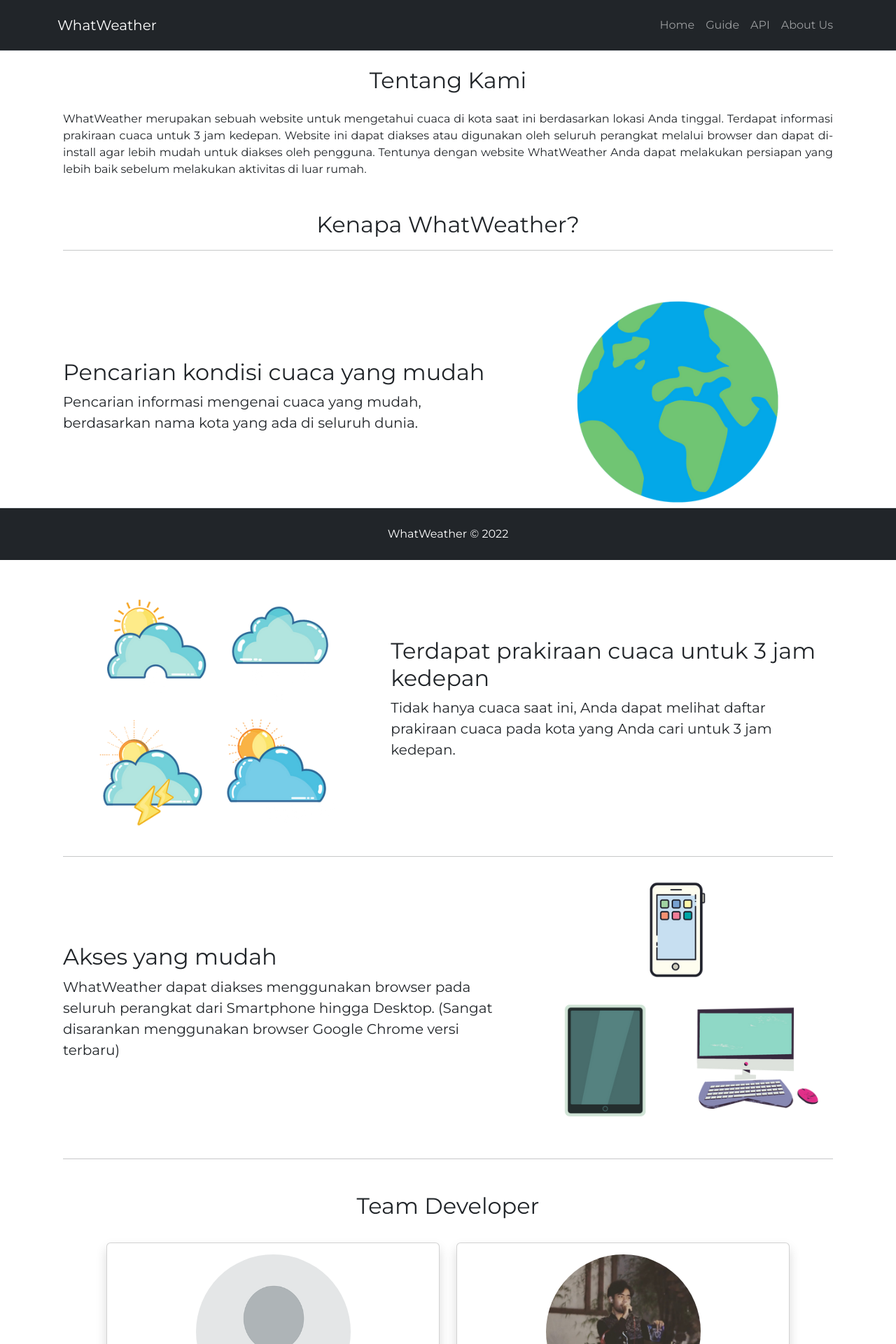
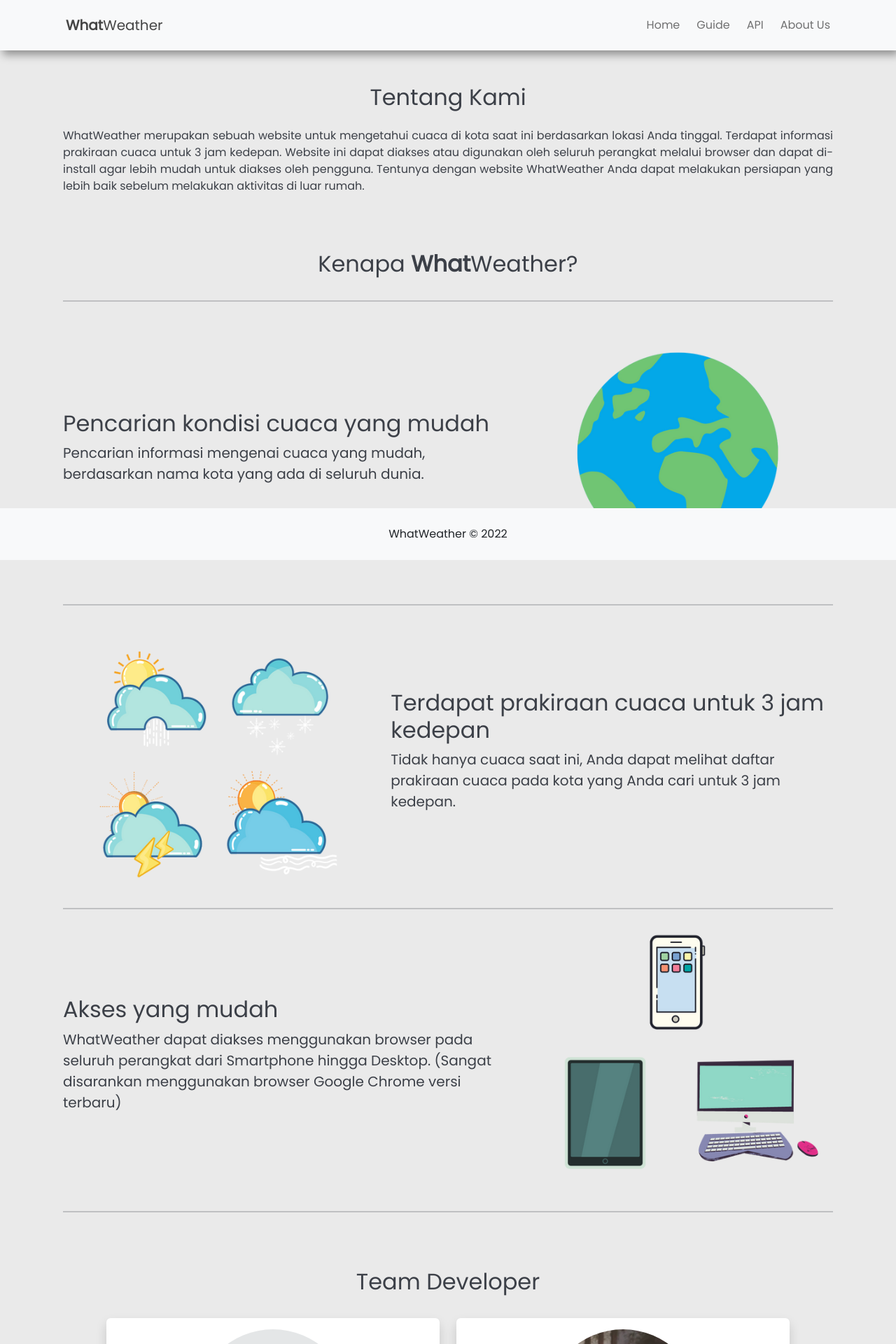
Before and after one commit to Bimoaryobkr/DicodingCapstone-WhatWeather, a React (Create React App) app: page /about-us in a window 1280 px wide. Shown: the top 1920 px of the page at 70% size. Built offline with nearby package versions, Linux system fonts and the light colour scheme.

Commit message:
Change Color

```diff
--- a/public/index.html
+++ b/public/index.html
@@ -8,7 +8,7 @@
     <meta name="description" content="Web site created using create-react-app" />
     <link rel="apple-touch-icon" href="%PUBLIC_URL%/logo192.png" />
     <link rel="manifest" href="%PUBLIC_URL%/manifest.json" />
-    <title>React App</title>
+    <title>What Weather</title>
   </head>
   <body>
     <noscript>You need to enable JavaScript to run this app.</noscript>
--- a/src/components/Footer.js
+++ b/src/components/Footer.js
@@ -2,7 +2,7 @@
 
 function Footer() {
     return (
-        <footer className="text-center fixed-bottom bg-dark text-white border-top">
+        <footer className="text-center fixed-bottom bg-light">
             <div className="container mt-4 mb-4">
                 <p>WhatWeather &copy; 2022 </p>
             </div>
--- a/src/components/NavigationBar.js
+++ b/src/components/NavigationBar.js
@@ -4,18 +4,26 @@
 function BasicExample() {
   return (
     <div className="navigation_bar">
-      <nav className="navbar fixed-top navbar-expand-lg navbar-dark bg-dark pt-3 pb-3 border-bottom">
+      <nav className="navbar fixed-top navbar-expand-lg navbar-light bg-light pt-3 pb-3">
         <div className="container-fluid container navbar_container">
-          <Link className="navbar-brand" to="/">WhatWeather</Link>
+          <Link className="navbar-brand" to="/"><span className="fw-bolder">What</span>Weather</Link>
           <button className="navbar-toggler" type="button" data-bs-toggle="collapse" data-bs-target="#basic-navbar-nav" aria-controls="basic-navbar-nav" aria-expanded="false" aria-label="Toggle navigation">
             <span className="navbar-toggler-icon"></span>
           </button>
           <div className="collapse navbar-collapse" id="basic-navbar-nav">
             <ul className="ms-auto navbar-nav">
+              <li className="nav-item">
               <Link className="nav-link" to="/">Home</Link>
+              </li>
+              <li className="nav-item">
               <Link className="nav-link" to="/guide/">Guide</Link>
+              </li>
+              <li className="nav-item">
               <Link className="nav-link" to="/api/">API</Link>
+              </li>
+              <li className="nav-item">
               <Link className="nav-link" to="/about-us/">About Us</Link>
+              </li>
             </ul>
           </div>
         </div>
--- a/src/pages/APIPage.js
+++ b/src/pages/APIPage.js
@@ -2,9 +2,9 @@
 
 function APIPage() {
     return (
-        <section className="container pt-3">
+        <section className="container pt-3 mb-4 api_page">
             <div>
-                <h1 className="text-center mb-4">API</h1>
+                <h1 className="text-center mt-4 mb-4">API</h1>
                 <div className='w-auto api_text mb-4'>
                     <p>
                         Website ini menggunakan API dalam mengambil informasi-informasi mengenai cuaca. Dalam informasi cuaca, API
--- a/src/pages/AboutUsPage.js
+++ b/src/pages/AboutUsPage.js
@@ -4,8 +4,8 @@
 
 function AboutUsPage() {
     return (
-        <section className="container pt-3">
-            <div>
+        <section className="container pt-3 about_us">
+            <div className="container_about_us mt-4">
                 <h2 className="text-center mb-4">Tentang Kami</h2>
                 <div className='w-auto about_us_text mb-4'>
                     <p>
@@ -18,8 +18,8 @@
                     </p>
                 </div>
             </div>
-            <div className="mt-5 w-auto feature">
-                <h2 className='text-center'>Kenapa WhatWeather?</h2>
+            <div className="mt-4 mb-5 w-auto feature">
+                <h2 className='text-center pb-3'>Kenapa <span className="fw-bolder">What</span>Weather?</h2>
                 <hr></hr>
                 <div className="row align-items-center">
                     <div className="col-md-7">
@@ -59,13 +59,13 @@
                 </div>
                 <hr></hr>
             </div>
-            <div className="text-center mb-3 mt-5">
+            <div className="dev_title text-center mb-3">
                 <h2>Team Developer</h2>
             </div>
             <div className="pt-3 mb-5">
                 <div className="g-4 row row-cols-md-2 row-cols-1 profile w-auto">
                     <div className="col">
-                        <div className='card shadow'>
+                        <div className='card shadow border-0'>
                             <div className='card-body'>
                                 <img className='image_profile mb-3 rounded-circle' variant="top" src={profile} alt="profile" />
                                 <h5 className='text-center pb-3'>Muhammad Aldino Ruswandi</h5>
@@ -85,7 +85,7 @@
                         </div>
                     </div>
                     <div className="col">
-                        <div className='card shadow'>
+                        <div className='card shadow border-0'>
                             <div className='card-body'>
                                 <img className='image_profile mb-3 rounded-circle' variant="top" src="/images/aji.jpeg" alt="profile" />
                                 <h5 className='text-center pb-3'>Adjie Satria Anggara</h5>
@@ -105,7 +105,7 @@
                         </div>
                     </div>
                     <div className="col">
-                        <div className='card shadow'>
+                        <div className='card shadow border-0'>
                             <div className='card-body'>
                                 <img className='image_profile mb-3 rounded-circle' variant="top" src="/images/kelvin.jpg" alt="profile" />
                                 <h5 className='text-center pb-3'>Kelvin Kurniawan</h5>
@@ -125,7 +125,7 @@
                         </div>
                     </div>
                     <div className="col">
-                        <div className='card shadow'>
+                        <div className='card shadow border-0'>
                             <div className='card-body'>
                                 <img className='image_profile mb-3 rounded-circle' variant="top" src="/images/bimo.png" alt="profile" />
                                 <h5 className='text-center pb-3'>Bimo Aryo Bramantyo KR</h5>
--- a/src/styles/style.css
+++ b/src/styles/style.css
@@ -1,8 +1,9 @@
-@import url('https://fonts.googleapis.com/css?family=Montserrat');
+@import url('https://fonts.googleapis.com/css?family=Poppins');
 
 body {
-  font-family: 'Montserrat', sans-serif;
+  font-family: 'Poppins', sans-serif;
   font-size: 16px;
+  background-color: #EAEAEA;
 }
 
 main {
@@ -17,6 +18,30 @@
   margin-left: auto;
   margin-right: auto;
   padding: 1px 0px 1px 0px;
+}
+
+hr {
+  background-color: #3C4048;
+  height: 2px;
+  border: none;
+}
+
+/* Navbar */
+
+.navbar {
+  box-shadow: 4px 6px 12px rgba(0,0,0,0.4)
+}
+
+.navbar .nav-item {
+  margin: auto 4px;
+}
+.navbar a {
+  padding-left:12px;
+  padding-right:12px;
+}
+
+.navbar-brand {
+  color: #454545
 }
 
 /* Home Page */
@@ -68,6 +93,10 @@
 
 /* API Page */
 
+.api_page {
+  color: #3C4048;
+}
+
 .api_image {
   display: block;
   margin-left: auto;
@@ -89,6 +118,14 @@
 
 /* About Us Page */
 
+.about_us {
+  color: #3C4048;
+}
+
+.container_about_us {
+  margin-bottom: 80px;
+}
+
 .about_us_text {
   max-width: 1100px;
   margin: auto;
@@ -107,6 +144,10 @@
   margin: auto;
 }
 
+.dev_title {
+  margin-top: 80px;
+}
+
 .image_profile {
   display: block;
   margin-left: auto;
```
Also changed, not shown: src/logo.svg (deleted).
